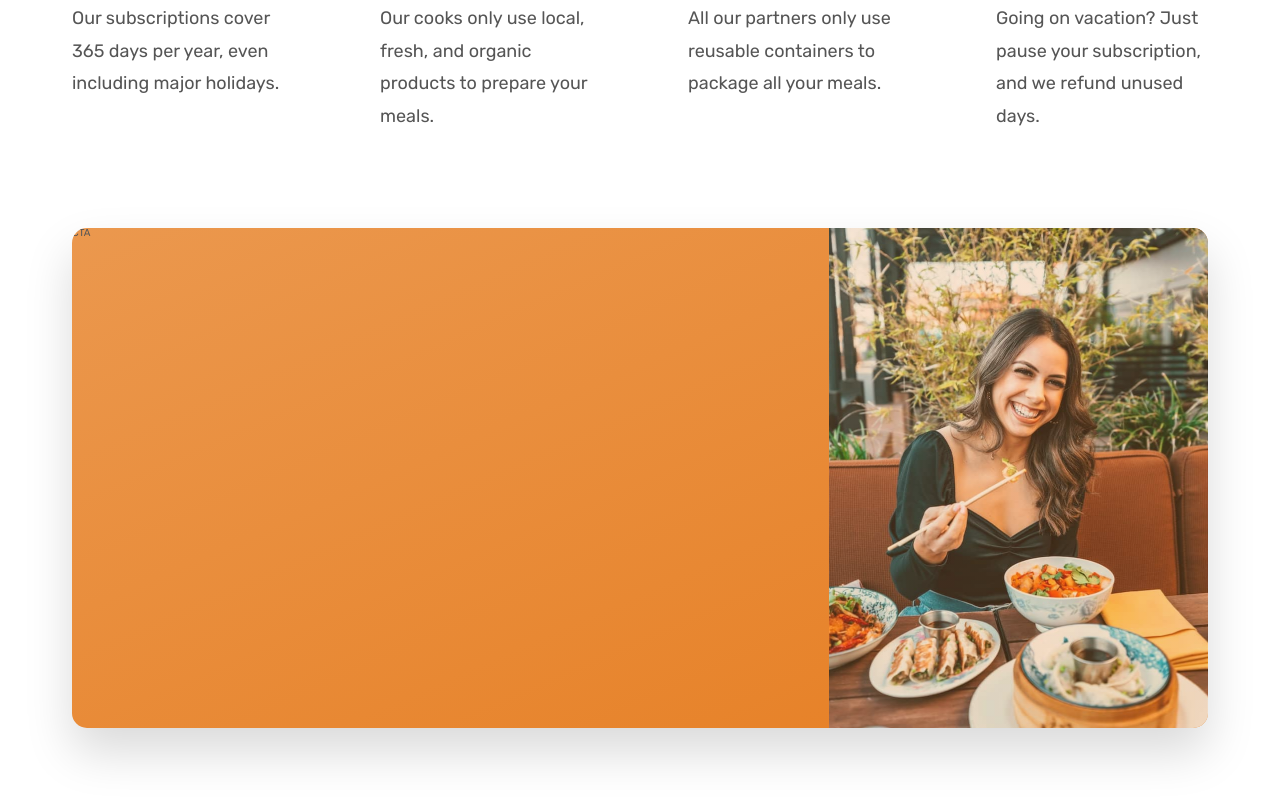
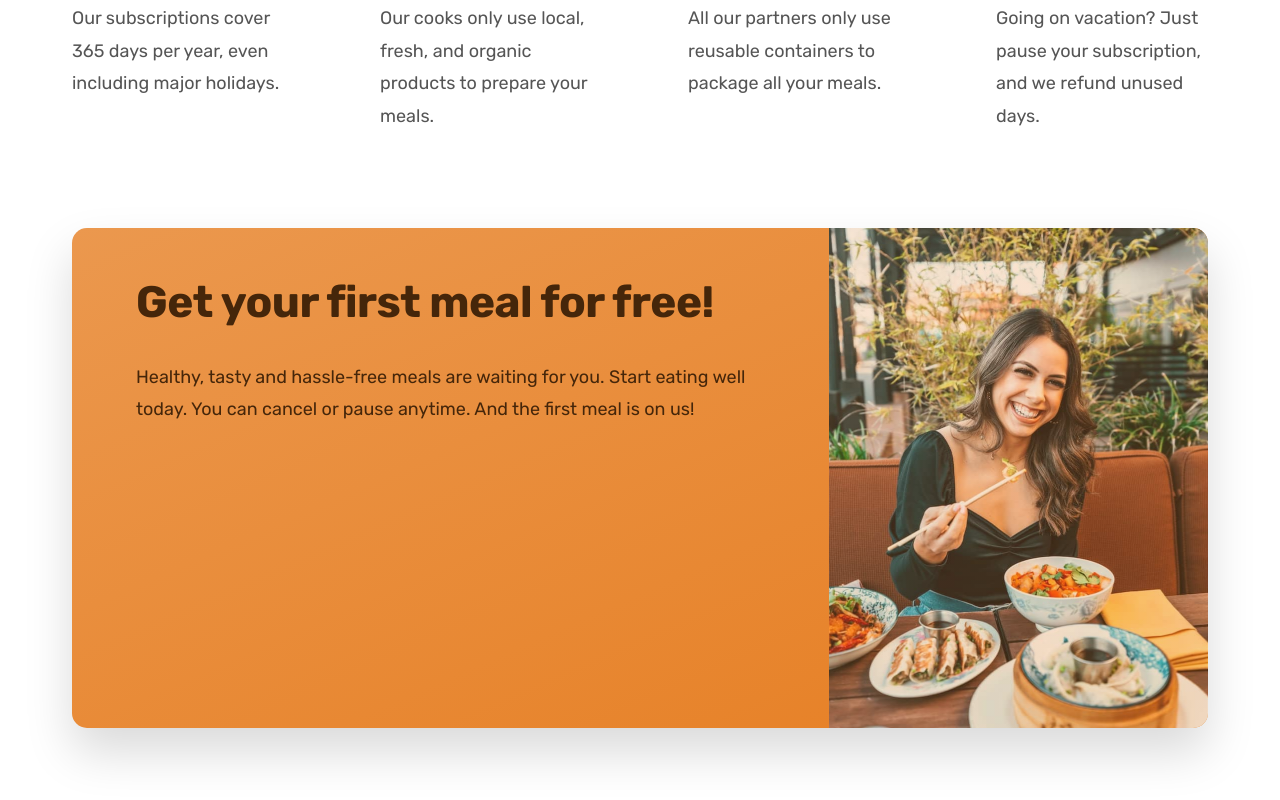
Before and after one commit to Euuphi/omnifood, a React (Create React App) app: page / in a window 1280 px wide. Shown: the part 5746-6546 px from the top of the page. Built offline with nearby package versions, Linux system fonts and the light colour scheme.

Commit message:
Add and style CTA section text content

```diff
--- a/src/components/Sections/CTA/CTA.js
+++ b/src/components/Sections/CTA/CTA.js
@@ -6,6 +6,7 @@ import styles from "./CTA.module.css";
 //Components
 import Container from "../../Layout/Container";
 import Grid from "../../Layout/Grid";
+import HeadingSecondary from "../../Headings/HeadingSecondary";
 
 const CTA = () => {
     return (
@@ -13,7 +14,16 @@ const CTA = () => {
             <Container marginBottom="9.6rem">
                 <div className={styles.cta}>
                     <Grid col="2fr 1fr" gap="0">
-                        <div className={styles.ctaTextBox}>CTA</div>
+                        <div className={styles.ctaTextBox}>
+                            <HeadingSecondary className={styles.ctaHeading}>
+                                Get your first meal for free!
+                            </HeadingSecondary>
+                            <p className={styles.ctaText}>
+                                Healthy, tasty and hassle-free meals are waiting
+                                for you. Start eating well today. You can cancel
+                                or pause anytime. And the first meal is on us!
+                            </p>
+                        </div>
                         <div
                             className={styles.ctaImageBox}
                             role="img"
--- a/src/components/Sections/CTA/CTA.module.css
+++ b/src/components/Sections/CTA/CTA.module.css
@@ -7,13 +7,25 @@
     );
     border-radius: 15px;
     box-shadow: 0 2.4rem 4.8rem rgba(0, 0, 0, 0.15);
-
     overflow: hidden;
 
     height: 50rem;
 }
 
 .ctaTextBox {
+    color: #45260a;
+    padding: 6.4rem;
+    padding-top: 4.8rem;
+}
+
+.ctaHeading {
+    color: #45260a;
+    margin-bottom: 3.2rem;
+}
+
+.ctaText {
+    font-size: 1.8rem;
+    line-height: 1.8;
 }
 
 .ctaImageBox {
```
